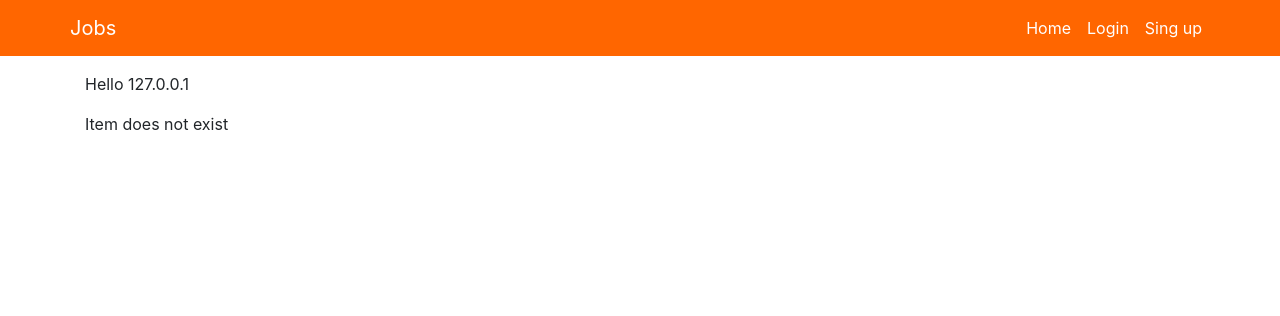
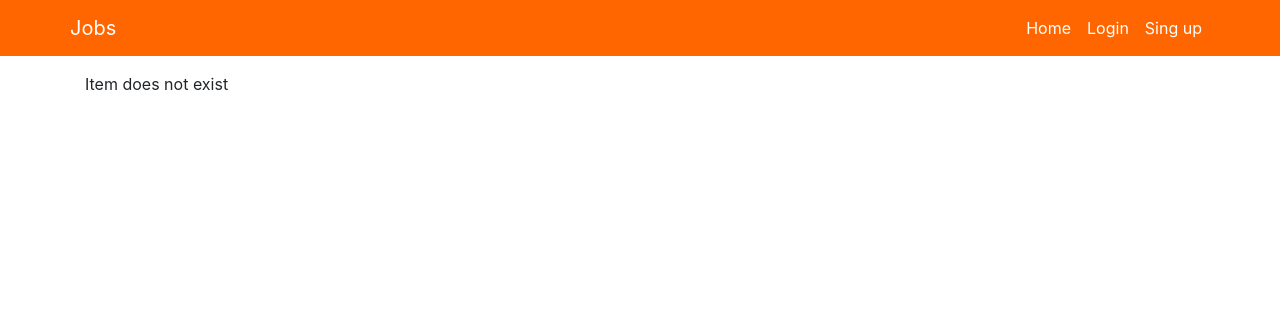
Before and after one commit to ttdlh/Job-Website, a PHP site: page /details.php in a window 1280 px wide. Shown: the top 316 px of the page. Run offline with PHP 8.4, Linux system fonts and the light colour scheme; data that the repository does not hold is empty.

Commit message:
Update details.php

```diff
--- a/details.php
+++ b/details.php
@@ -32,9 +32,6 @@
   require_once("html/nav.php");
   ?>
   <div class="container">
-    <p>
-      Hello <?php echo $GLOBALS['user_ip']; ?>
-    </p>
     <ul class="list-group">
       <?php
       require_once("php/database_connection.php");
```
